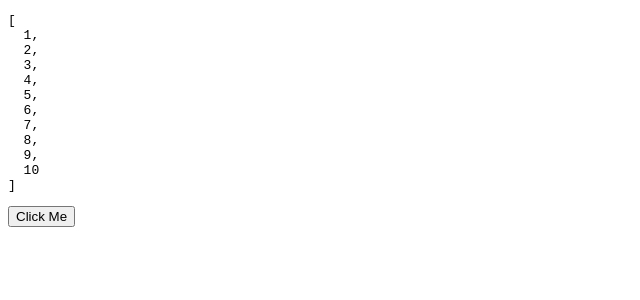
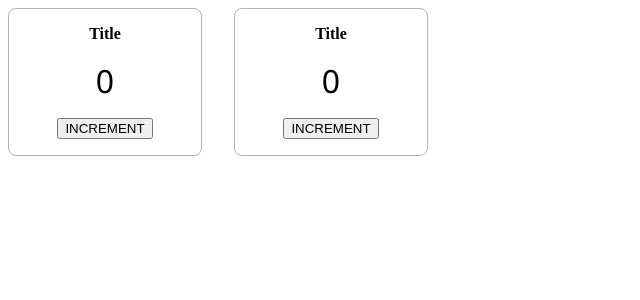
Before and after one commit to amir3321/react-learn, a React (Vite) app: page / in a window 1280 px wide. Shown: the top 300 px of the page, without its empty margins (0-640 px from the left). Built offline with nearby package versions, Linux system fonts and the light colour scheme.

Commit message:
first component

```diff
--- a/src/App.tsx
+++ b/src/App.tsx
@@ -1,63 +1,28 @@
 import {type  ReactNode,useState } from "react";
 import "./App.css";
-//import type MouseEvent from "react";
-
-
-// type User={
-//   username:string;
-//   password:string;
-// }
-
 
  export default function App() : ReactNode {
 
-const [numbers,setNumbers]=useState<number[]>([1,2,3,4,5,6,7,8,9,10]);
+  return(
+   <div className="app">
+   <Counter/>
+   <Counter/>
 
-const handleClick=():void=>{
-  // setNumbers((old)=>{
-  //   const newNumbers=[...old];
-  //   newNumbers.push(11);
-  //   return newNumbers;
-  // });
-  setNumbers(old=>[...old,12])
+  </div>
+  )
 }
 
+export function Counter(): ReactNode{
+  const [count,setCount]=useState(0)
+const clickHandler=():void=>{
+  setCount(old=>old+1);
+}
+  return(
+    <div className="counter">
+      <div className="title">Title</div>
+      <div className="count">{count}</div>
+      <button className="increment" onClick={clickHandler}>Increment</button>
+    </div>
+  )
 
-// const [count,setCount]=useState(0);
-// const [user,setUser]=useState<Readonly<User>>({
-//   username:"Amir",
-//   password:"aaa"
-// });
-// const handleClick=(e:MouseEvent<HTMLButtonElement>)=>{
-//   setCount(count+1);
-
-// }
-// const handleClick=():void=>{
-//   setCount(count+1);
-
-// }
-// const handleClick=():void=>{
-//   setCount(x=>x+1);
-//   setCount(x=>x+1);
-//   setCount(x=>x+1);
-
-// }
-
-// const handleClick=():void=>{
-//   setUser({...user,password:"bbb"})
-
-// }
-
-// const handelClick=(x:number):void=>{
-// console.log(`hello ${x}`)
-// }
-
-  return(
-   <>
-   <pre>{JSON.stringify(numbers,null,2)}</pre>
-      <button className="btnSubmit" onClick={handleClick}>Click Me</button>
-
-
-     </>
-  )
 }
--- a/src/index.css
+++ b/src/index.css
@@ -0,0 +1,27 @@
+.app{
+    display: flex;
+    flex-wrap: wrap;
+    gap: 2rem;
+}
+
+.counter{
+    display: grid;
+    gap: 1rem;
+    justify-items: center;
+    border: 1px solid hsl( 0,0%,70%);
+    border-radius: 0.5rem;
+    padding: 1rem;
+    inline-size: 10rem;
+
+
+    .title{
+        font-weight: bold;
+    }
+    .count{
+        font-family: 'Segoe UI', Tahoma, Geneva, Verdana, sans-serif;
+        font-size: 2rem;
+    }
+    .increment{
+        text-transform: uppercase;
+    }
+}
```
Also changed, not shown: src/App_1.tsx (added, +63 -0 lines).
